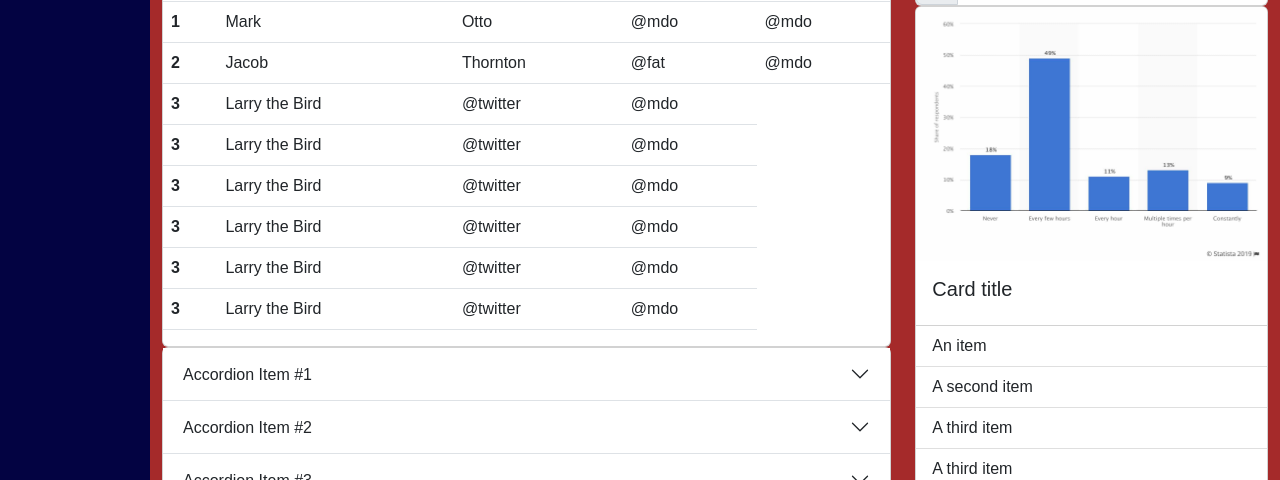
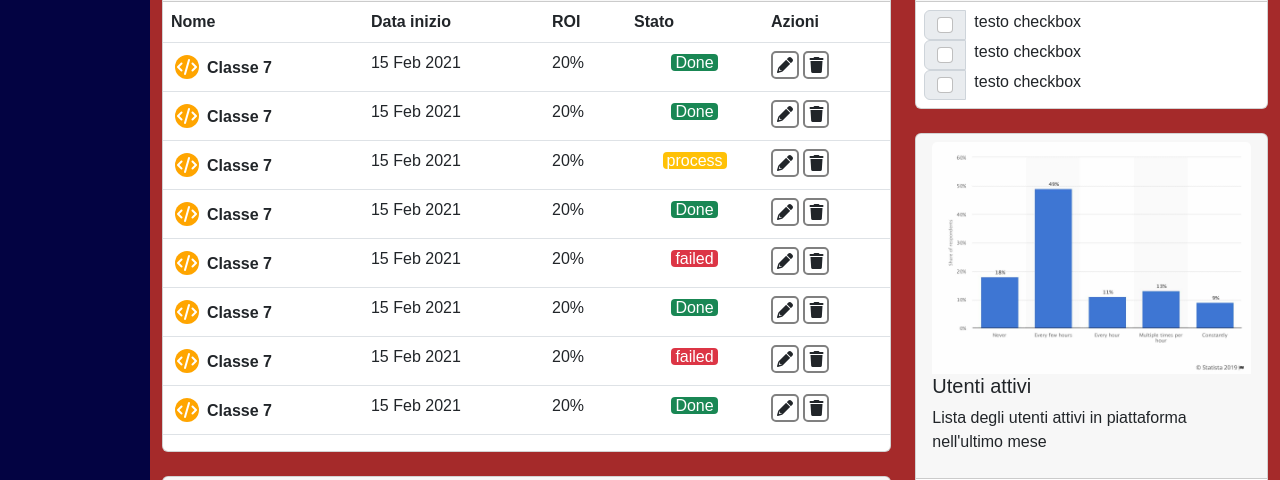
Before and after one commit to Leo9723/html-css-bootstrap-dashboard, a plain HTML site: page index.html in a window 1280 px wide. Shown: the part 160-640 px from the top of the page. Drawn offline with nearby package versions, Linux system fonts and the light colour scheme.

Commit message:
inserimento contenuti nel body-content

```diff
--- a/css/style.css
+++ b/css/style.css
@@ -63,6 +63,19 @@ main {
     display: none;
 }
 
+.fa-code {
+    background-color: orange;
+    color: white;
+    padding: 4px 2px;
+    border-radius: 100%;
+}
+
+.tabel-icon {
+    border: 2px solid gray;
+    border-radius: 5px;
+    padding: 4px;
+}
+
 @media screen and (min-width: 768px) {
     .sidebar {
         width: 150px;
--- a/index.html
+++ b/index.html
@@ -101,73 +101,108 @@
                         </div>
                         <div class="row">
                             <div class="col-12 col-md-8">
-                                <div class="card">
-                                    <h2>Titolo Tabella</h2>
+                                <div class="card mt-4">
+                                    <div class="card-header">
+                                        <h2>Prossime classi</h2>
+                                    </div>
                                     <table class="table">
                                         <thead>
                                           <tr>
-                                            <th scope="col">n</th>
-                                            <th scope="col">n</th>
-                                            <th scope="col">n</th>
-                                            <th scope="col">n</th>
-                                            <th scope="col">n</th>
+                                            <th scope="col">Nome</th>
+                                            <th scope="col"><div class="d-none d-sm-block">Data inizio</div></th>
+                                            <th scope="col"><div class="d-none d-sm-block">ROI</div></th>
+                                            <th scope="col">Stato</th>
+                                            <th scope="col">Azioni</th>
                                           </tr>
                                         </thead>
                                         <tbody>
                                           <tr>
-                                            <th scope="row">1</th>
-                                            <td>Mark</td>
-                                            <td>Otto</td>
-                                            <td>@mdo</td>
-                                            <td>@mdo</td>
+                                            <th scope="row"><i class="fa-solid fa-code m-1 me-2"></i>Classe 7</th>
+                                            <td><div class="d-none d-sm-block">15 Feb 2021</div></td>
+                                            <td><div class="d-none d-sm-block">20%</div></td>
+                                            <td class="text-center text-white"><span class="bg-success ps-1 pe-1 rounded-1">Done</span></td>
+                                            <td>
+                                                <i class="fa-solid fa-pencil tabel-icon"></i>
+                                                <i class="fa-solid fa-trash tabel-icon"></i>
+                                            </td>
                                           </tr>
                                           <tr>
-                                            <th scope="row">2</th>
-                                            <td>Jacob</td>
-                                            <td>Thornton</td>
-                                            <td>@fat</td>
-                                            <td>@mdo</td>
+                                            <th scope="row"><i class="fa-solid fa-code m-1 me-2"></i>Classe 7</th>
+                                            <td><div class="d-none d-sm-block">15 Feb 2021</div></td>
+                                            <td><div class="d-none d-sm-block">20%</div></td>
+                                            <td class="text-center text-white"><span class="bg-success ps-1 pe-1 rounded-1">Done</span></td>
+                                            <td>
+                                                <i class="fa-solid fa-pencil tabel-icon"></i>
+                                                <i class="fa-solid fa-trash tabel-icon"></i>
+                                            </td>
                                           </tr>
                                           <tr>
-                                            <th scope="row">3</th>
-                                            <td>Larry the Bird</td>
-                                            <td>@twitter</td>
-                                            <td>@mdo</td>
+                                            <th scope="row"><i class="fa-solid fa-code m-1 me-2"></i>Classe 7</th>
+                                            <td><div class="d-none d-sm-block">15 Feb 2021</div></td>
+                                            <td><div class="d-none d-sm-block">20%</div></td>
+                                            <td class="text-center text-white"><span class="bg-warning ps-1 pe-1 rounded-1">process</span></td>
+                                            <td>
+                                                <i class="fa-solid fa-pencil tabel-icon"></i>
+                                                <i class="fa-solid fa-trash tabel-icon"></i>
+                                            </td>
                                           </tr>
                                           <tr>
-                                            <th scope="row">3</th>
-                                            <td>Larry the Bird</td>
-                                            <td>@twitter</td>
-                                            <td>@mdo</td>
+                                            <th scope="row"><i class="fa-solid fa-code m-1 me-2"></i>Classe 7</th>
+                                            <td><div class="d-none d-sm-block">15 Feb 2021</div></td>
+                                            <td><div class="d-none d-sm-block">20%</div></td>
+                                            <td class="text-center text-white"><span class="bg-success ps-1 pe-1 rounded-1">Done</span></td>
+                                            <td>
+                                                <i class="fa-solid fa-pencil tabel-icon"></i>
+                                                <i class="fa-solid fa-trash tabel-icon"></i>
+                                            </td>
                                           </tr>
                                           <tr>
-                                            <th scope="row">3</th>
-                                            <td>Larry the Bird</td>
-                                            <td>@twitter</td>
-                                            <td>@mdo</td>
+                                            <th scope="row"><i class="fa-solid fa-code m-1 me-2"></i>Classe 7</th>
+                                            <td><div class="d-none d-sm-block">15 Feb 2021</div></td>
+                                            <td><div class="d-none d-sm-block">20%</div></td>
+                                            <td class="text-center text-white"><span class="bg-danger ps-1 pe-1 rounded-1">failed</span></td>
+                                            <td>
+                                                <i class="fa-solid fa-pencil tabel-icon"></i>
+                                                <i class="fa-solid fa-trash tabel-icon"></i>
+                                            </td>
                                           </tr>
                                           <tr>
-                                            <th scope="row">3</th>
-                                            <td>Larry the Bird</td>
-                                            <td>@twitter</td>
-                                            <td>@mdo</td>
+                                            <th scope="row"><i class="fa-solid fa-code m-1 me-2"></i>Classe 7</th>
+                                            <td><div class="d-none d-sm-block">15 Feb 2021</div></td>
+                                            <td><div class="d-none d-sm-block">20%</div></td>
+                                            <td class="text-center text-white"><span class="bg-success ps-1 pe-1 rounded-1">Done</span></td>
+                                            <td>
+                                                <i class="fa-solid fa-pencil tabel-icon"></i>
+                                                <i class="fa-solid fa-trash tabel-icon"></i>
+                                            </td>
                                           </tr>
                                           <tr>
-                                            <th scope="row">3</th>
-                                            <td>Larry the Bird</td>
-                                            <td>@twitter</td>
-                                            <td>@mdo</td>
+                                            <th scope="row"><i class="fa-solid fa-code m-1 me-2"></i>Classe 7</th>
+                                            <td><div class="d-none d-sm-block">15 Feb 2021</div></td>
+                                            <td><div class="d-none d-sm-block">20%</div></td>
+                                            <td class="text-center text-white"><span class="bg-danger ps-1 pe-1 rounded-1">failed</span></td>
+                                            <td>
+                                                <i class="fa-solid fa-pencil tabel-icon"></i>
+                                                <i class="fa-solid fa-trash tabel-icon"></i>
+                                            </td>
                                           </tr>
                                           <tr>
-                                            <th scope="row">3</th>
-                                            <td>Larry the Bird</td>
-                                            <td>@twitter</td>
-                                            <td>@mdo</td>
+                                            <th scope="row"><i class="fa-solid fa-code m-1 me-2"></i>Classe 7</th>
+                                            <td><div class="d-none d-sm-block">15 Feb 2021</div></td>
+                                            <td><div class="d-none d-sm-block">20%</div></td>
+                                            <td class="text-center text-white"><span class="bg-success ps-1 pe-1 rounded-1">Done</span></td>
+                                            <td>
+                                                <i class="fa-solid fa-pencil tabel-icon"></i>
+                                                <i class="fa-solid fa-trash tabel-icon"></i>
+                                            </td>
                                           </tr>
                                         </tbody>
                                       </table>
                                 </div>
-                                <div class="card">
+                                <div class="card mt-4">
+                                    <div class="card-header">
+                                        <h2>F.A.Q.</h2>
+                                    </div>
                                     <div class="accordion accordion-flush" id="accordionFlushExample">
                                         <div class="accordion-item">
                                           <h2 class="accordion-header" id="flush-headingOne">
@@ -203,34 +238,41 @@
                                 </div>
                             </div>
                             <div class="col-12 col-md-4">
-                                <div class="card">
-                                    <div class="input-group">
+                                <div class="card mt-4">
+                                    <div class="card-header">
+                                        <h2>Todo</h2>
+                                    </div>
+                                    <div class="input-group mt-2 ms-2 me-2">
                                         <div class="input-group-text">
                                           <input class="form-check-input mt-0" type="checkbox" value="" aria-label="Checkbox for following text input">
                                         </div>
-                                        <div class="checkbox-title">
+                                        <div class="checkbox-title ms-2">
                                             testo checkbox
                                         </div>
                                     </div>
-                                    <div class="input-group">
+                                    <div class="input-group me-2 ms-2">
                                         <div class="input-group-text">
                                           <input class="form-check-input mt-0" type="checkbox" value="" aria-label="Checkbox for following text input">
                                         </div>
-                                        <div class="checkbox-title">
+                                        <div class="checkbox-title ms-2">
                                             testo checkbox
                                         </div>
                                     </div>
-                                    <div class="input-group">
+                                    <div class="input-group mb-2 me-2 ms-2">
                                         <div class="input-group-text">
                                           <input class="form-check-input mt-0" type="checkbox" value="" aria-label="Checkbox for following text input">
                                         </div>
-                                        <div class="checkbox-title">
+                                        <div class="checkbox-title ms-2">
                                             testo checkbox
                                         </div>
                                     </div>
                                 </div>
-                                <div class="card">
-                                    <img src="./img/stats.jpeg" class="card-img-top" alt="...">
+                                <div class="card mt-4">
+                                    <div class="card-header">
+                                        <img src="./img/stats.jpeg" class="card-img-top" alt="...">
+                                        <h5>Utenti attivi</h5>
+                                        <p>Lista degli utenti attivi in piattaforma nell'ultimo mese</p>
+                                    </div>
                                     <div class="card-body">
                                       <h5 class="card-title">Card title</h5>
                                     </div>
@@ -238,7 +280,7 @@
                                         <li class="list-group-item">An item</li>
                                         <li class="list-group-item">A second item</li>
                                         <li class="list-group-item">A third item</li>
-                                        <li class="list-group-item">A third item</li>
+                                        <li class="list-group-item"><a href="">A fourth item</a></li>
                                     </ul>
                                 </div>
                             </div>
```
